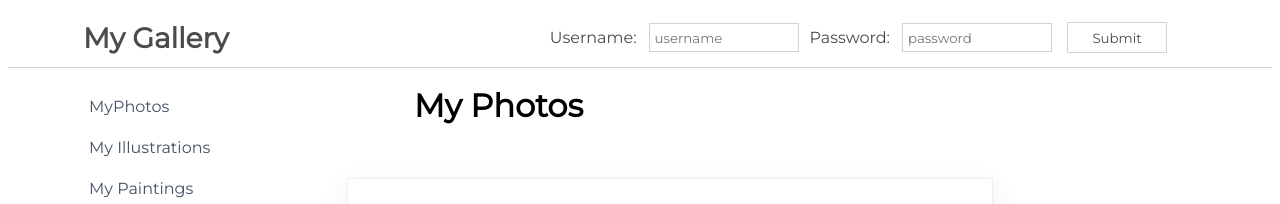
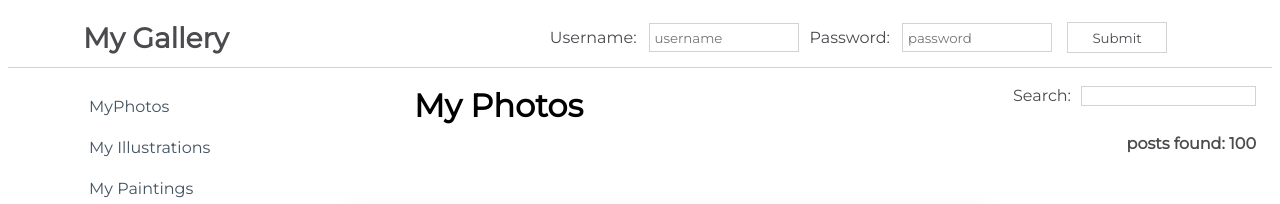
Before and after one commit to DOdrums/react-challenges, a React (Create React App) app in the folder my-app/: page / in a window 1280 px wide. Shown: the top 204 px of the page. Built offline with nearby package versions, Linux system fonts and the light colour scheme.

Commit message:
Add search bar to filter posts on name

```diff
--- a/my-app/src/components/Content.js
+++ b/my-app/src/components/Content.js
@@ -10,6 +10,7 @@
 
       this.state = {
          isLoaded: false,
+         posts: [],
       };
     }
 
@@ -23,6 +24,19 @@
 
     componentDidMount() {
         this.loadData()
+        this.setState({
+            posts: savedPosts
+        })
+    }
+
+    handleSearch = (event) => {
+        const name = event.target.value
+        const filteredPosts = savedPosts.filter(post => {
+            return post.name.toLowerCase().includes(name)
+        })
+        this.setState({
+            posts: filteredPosts
+        })
     }
 
     render() {
@@ -30,11 +44,16 @@
         <div>
             <div className={css.TitleBar}>
                 <h1>My Photos</h1>
+                <form action="">
+                    <label htmlFor="searchInput">Search:</label>
+                    <input onChange={(event) => {this.handleSearch(event)}} type="search" name="searchInput" id="searchInput" />
+                    <h4>posts found: { this.state.posts.length }</h4>
+                </form>
             </div>
             <div className={css.SearchResults}>
                 {this.state.isLoaded ? (
                 <h1>
-                    <PostItem posts={savedPosts}/>
+                    <PostItem posts={this.state.posts}/>
                 </h1>
                 ) : (
                 <Loader/>
```
